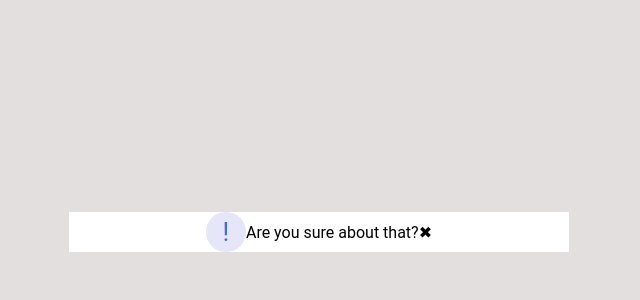
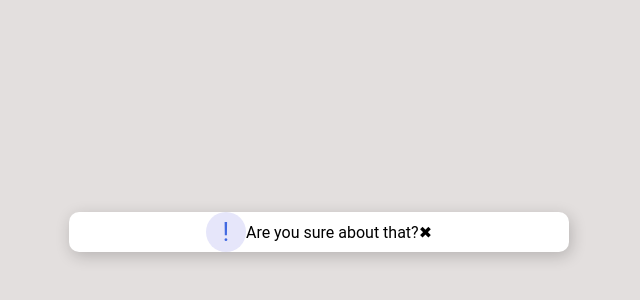
Before and after one commit to dawsonsieger/modal, a plain HTML site: page index.html in a window 1280 px wide. Shown: the part 168-468 px from the top of the page, without its empty margins (321-961 px from the left). Drawn offline with Linux system fonts and the light colour scheme.

Commit message:
Add border radius and box shadow to .modal

```diff
--- a/styles.css
+++ b/styles.css
@@ -17,6 +17,8 @@ body {
     align-items: center;
     justify-content: center;
     width: 500px;
+    border-radius: 10px;
+    box-shadow: 2px 4px 16px rgba(0, 0, 0, 0.2);
 }
 
 .icon {
```
